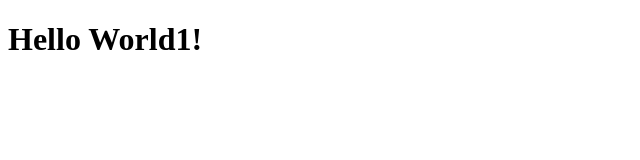
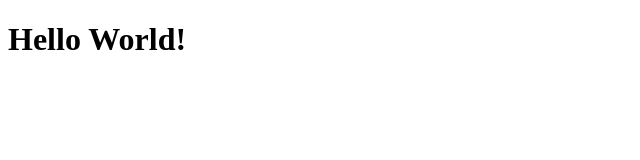
Before and after one commit to fs-jun24-team5/group_project_team5, a React (Vite) app: page / in a window 1280 px wide. Shown: the top 160 px of the page, without its empty margins (0-640 px from the left). Built offline with nearby package versions, Linux system fonts and the light colour scheme.

Commit message:
one more commit

```diff
--- a/src/App.tsx
+++ b/src/App.tsx
@@ -1,4 +1,4 @@
 
 export const App = () => {
-  return <h1>Hello World1!</h1>;
+  return <h1>Hello World!</h1>;
 };
```
